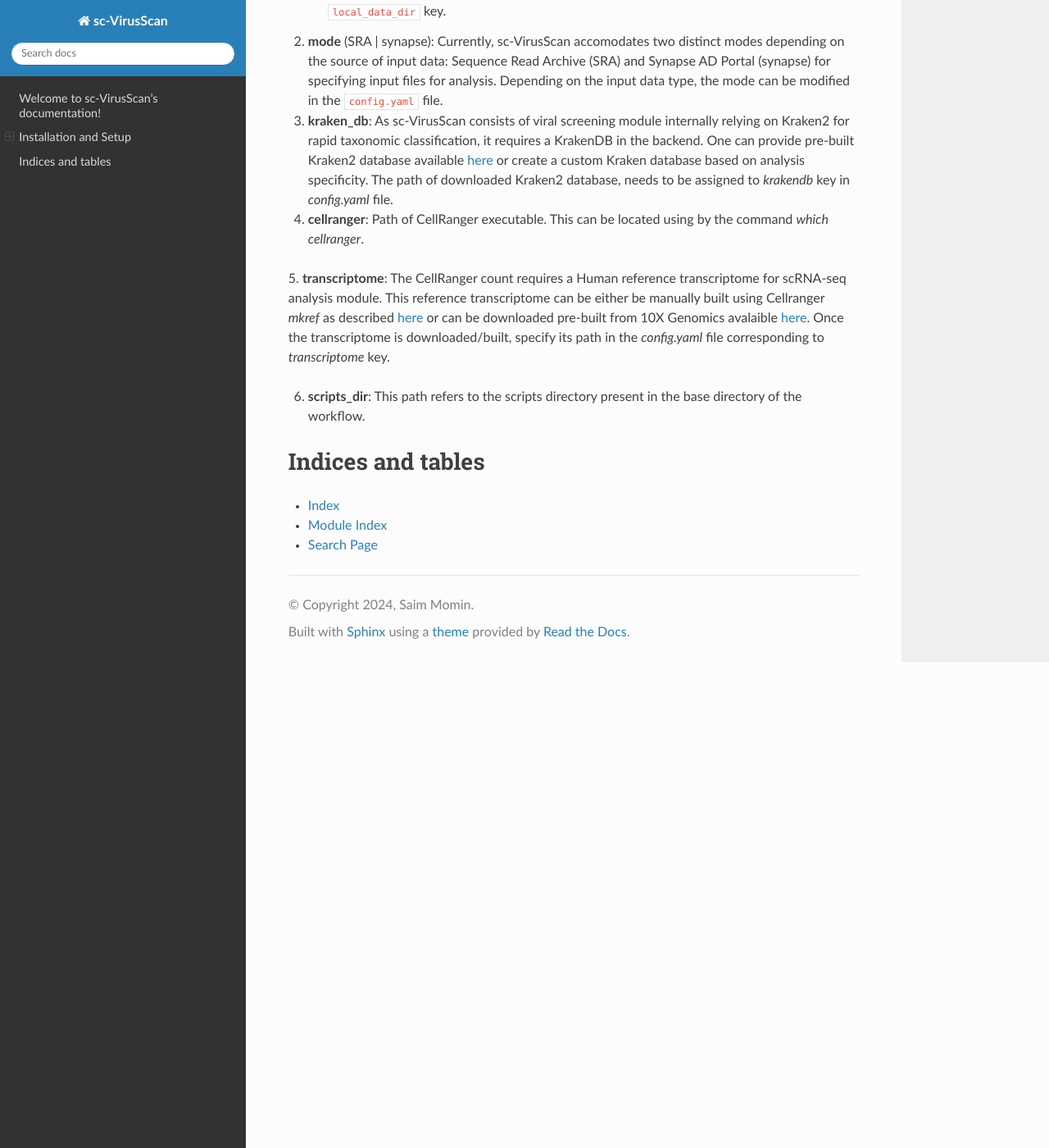
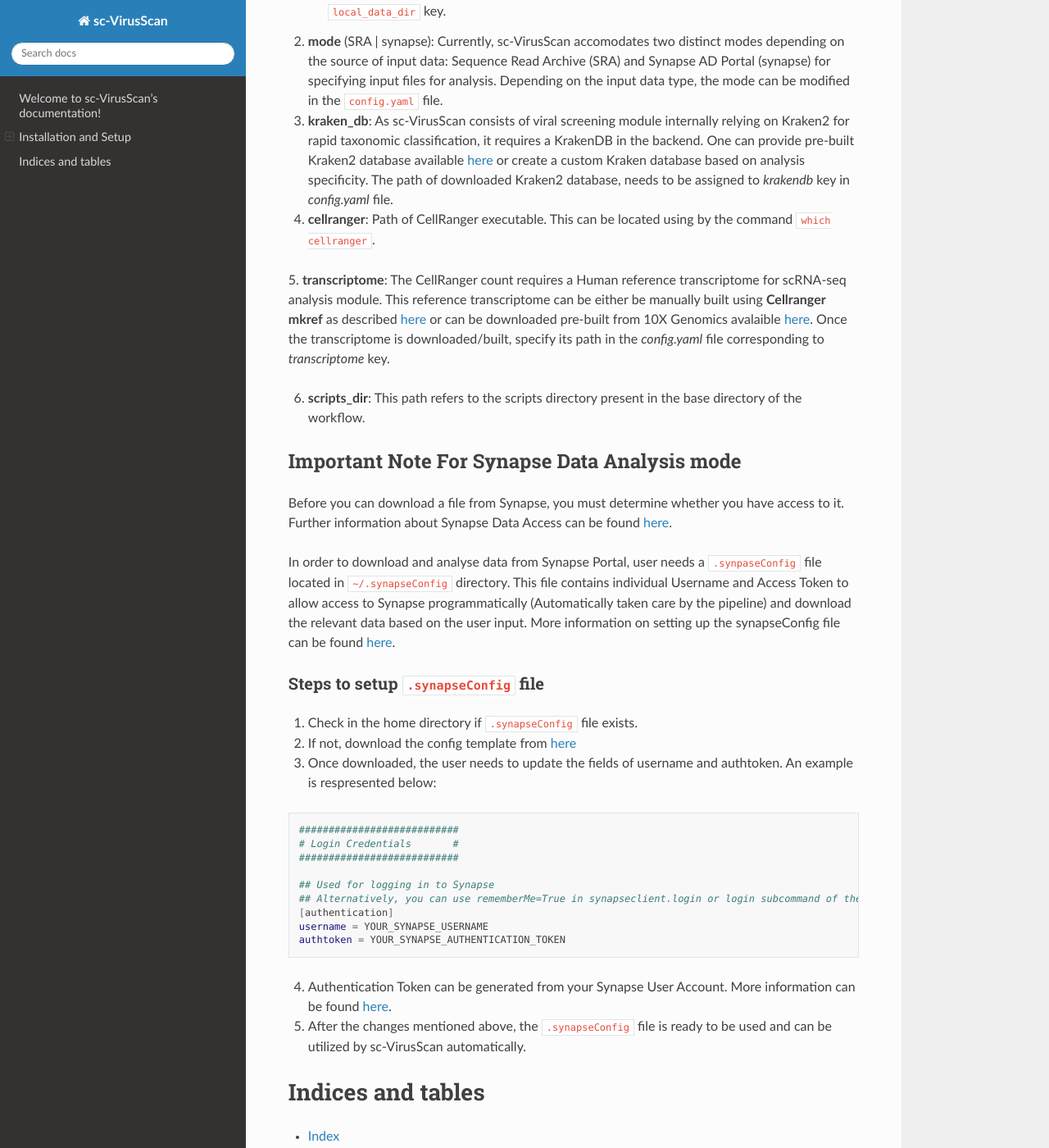
Before and after one commit to maxplanck-ie/sc-VirusScan, a Sphinx documentation site: the page built from docs/index.rst, in a window 1280 px wide and 1400 px high, scrolled down 1808 px. Shown: the whole window at 82% size. Built offline with Sphinx 7.4.7 and the Read the Docs theme 2.0.0, drawn with Linux system fonts in a browser that asks for light colours.

Commit message:
Update index.rst

```diff
--- a/docs/index.rst
+++ b/docs/index.rst
@@ -50,7 +50,7 @@ Description of ``config.yaml`` file
 ^^^^^^^^^^^^^^^^^^^^^^^^^^^^^^^^^^^^^^
 1. **samplesheet** : The pipeline requires a ``samplesheet.tsv`` file to initiate the analysis. The samplesheet is a tab seperated file (TSV) acts as blueprint schema for analysis. Depending on the mode of pipeline, there are two reprensatative schema of samplesheet file. The provided samplesheet file will be then used to download the files from SRA database or Synapse AD Knowledge Portal and perform subsequent analysis on it.
 
-   i. **SRA mode (SRA)**: For running the pipeline in SRA mode, the user needs to provide a list of SRA Ids as shown in the example below. This file is further used to download the files from SRA database and perform analysis on it.
+   a. **SRA mode (SRA)**: For running the pipeline in SRA mode, the user needs to provide a list of SRA Ids as shown in the example below. This file is further used to download the files from SRA database and perform analysis on it.
 
    .. code-block:: bash
 
@@ -76,24 +76,49 @@ Description of ``config.yaml`` file
 
 
 
-   iii. **Local mode (local)**:To execute the pipeline in ``local`` mode (ie. files are pre-downloaded),user needs to specify the Sample names in ``samplesheet.tsv`` file. Along with this, user has to provide the path to the directory where the files are present in the ``config.yaml`` file under ``local_data_dir`` key.
+   c. **Local mode (local)**:To execute the pipeline in ``local`` mode (ie. files are pre-downloaded),user needs to specify the Sample names in ``samplesheet.tsv`` file. Along with this, user has to provide the path to the directory where the files are present in the ``config.yaml`` file under ``local_data_dir`` key.
 
 2. **mode** (SRA | synapse): Currently, sc-VirusScan accomodates two distinct modes depending on the source of input data: Sequence Read Archive (SRA) and Synapse AD Portal (synapse) for specifying input files for analysis. Depending on the input data type, the mode can be modified in the ``config.yaml`` file.
 
 3. **kraken_db**: As sc-VirusScan consists of viral screening module internally relying on Kraken2 for rapid taxonomic classification, it requires a KrakenDB in the backend. One can provide pre-built Kraken2 database available `here <https://benlangmead.github.io/aws-indexes/k2>`_ or create a custom Kraken database based on analysis specificity. The path of downloaded Kraken2 database, needs to be assigned to `krakendb` key in `config.yaml` file.
 
-4. **cellranger**: Path of CellRanger executable. This can be located using by the command `which cellranger`.
+4. **cellranger**: Path of CellRanger executable. This can be located using by the command ``which cellranger``.
 
 5. **transcriptome**: The CellRanger count requires a Human reference transcriptome for scRNA-seq analysis module. This reference
-transcriptome can be either be manually built using Cellranger `mkref` as described `here <https://support.10xgenomics.com/single-cell-gene-expression/software/pipelines/latest/advanced/references>`_ or can be downloaded pre-built from 10X Genomics avalaible `here <https://www.10xgenomics.com/support/software/cell-ranger/downloads#reference-downloads>`_. Once the transcriptome is downloaded/built,  specify its path in the `config.yaml` file corresponding to `transcriptome` key.
+transcriptome can be either be manually built using **Cellranger mkref** as described `here <https://support.10xgenomics.com/single-cell-gene-expression/software/pipelines/latest/advanced/references>`_ or can be downloaded pre-built from 10X Genomics avalaible `here <https://www.10xgenomics.com/support/software/cell-ranger/downloads#reference-downloads>`_. Once the transcriptome is downloaded/built,  specify its path in the `config.yaml` file corresponding to `transcriptome` key.
 
 6. **scripts_dir**: This path refers to the scripts directory present in the base directory of the workflow.
 
 
+Important Note For Synapse Data Analysis mode
+^^^^^^^^^^^^^^^^^^^^^^^^^^^^^^^^^^^^^^
+Before you can download a file from Synapse, you must determine whether you have access to it. Further information about Synapse Data Access can be found `here <https://help.synapse.org/docs/Finding-and-Downloading-Data.2003796231.html#FindingandDownloadingData-AccessingData>`_.
 
+In order to download and analyse data from Synapse Portal, user needs a ``.synpaseConfig`` file located in ``~/.synapseConfig`` directory. This file contains individual Username and Access Token to allow access to Synapse programmatically (Automatically taken care by the pipeline) and download the relevant data based on the user input. More information on setting up the synapseConfig file can be found `here <https://python-docs.synapse.org/build/html/Credentials.html#use-synapseconfig>`_.
 
+Steps to setup ``.synapseConfig`` file
+++++++++++++++++++++++++++++++++++++++
+1. Check in the home directory if ``.synapseConfig`` file exists.
 
+2. If not, download the config template from `here <https://raw.githubusercontent.com/Sage-Bionetworks/synapsePythonClient/develop/synapseclient/.synapseConfig>`_
 
+3. Once downloaded, the user needs to update the fields of username and authtoken. An example is respresented below:
+
+.. code-block:: bash
+
+    ###########################
+    # Login Credentials       #
+    ###########################
+
+    ## Used for logging in to Synapse
+    ## Alternatively, you can use rememberMe=True in synapseclient.login or login subcommand of the commandline client.
+    [authentication]
+    username = YOUR_SYNAPSE_USERNAME
+    authtoken = YOUR_SYNAPSE_AUTHENTICATION_TOKEN
+
+4. Authentication Token can be generated from your Synapse User Account. More information can be found `here <https://help.synapse.org/docs/Managing-Your-Account.2055405596.html#ManagingYourAccount-PersonalAccessTokens>`_.
+
+5. After the changes mentioned above, the ``.synapseConfig`` file is ready to be used and can be utilized by sc-VirusScan automatically.
 
 Indices and tables
 ==================
```
Also changed, not shown: other parts of docs/index.rst (+1 -1 lines).
